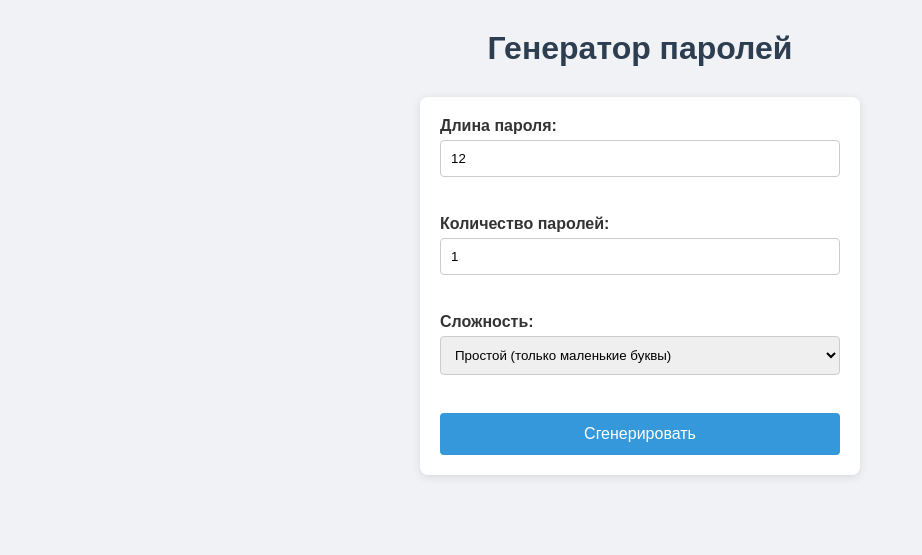
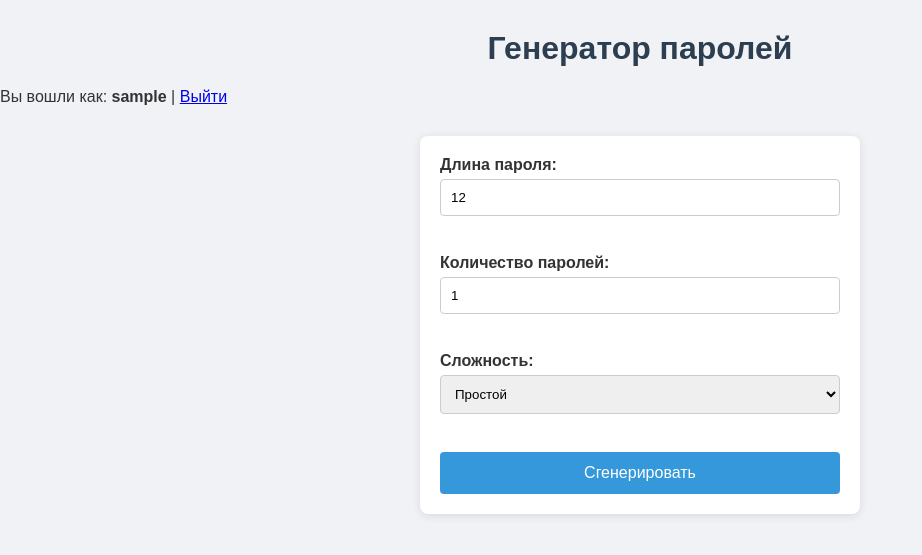
Before and after one commit to minelyeu/pass_gen, a Flask app: page /generator in a window 1280 px wide. Shown: the top 555 px of the page, without its empty margins (0-922 px from the left). Run offline with Flask 3, Linux system fonts and the light colour scheme; the visitor is signed in with stand-in values (Sample User, id 1).

Commit message:
Add files via upload

```diff
--- a/templates/index.html
+++ b/templates/index.html
@@ -7,6 +7,7 @@
 </head>
 <body>
     <h1>Генератор паролей</h1>
+    <p>Вы вошли как: <b>{{ user }}</b> | <a href="{{ url_for('logout') }}">Выйти</a></p>
 
     <form method="post">
         <label>Длина пароля:</label>
@@ -17,10 +18,10 @@
 
         <label>Сложность:</label>
         <select name="complexity">
-            <option value="low">Простой (только маленькие буквы)</option>
-            <option value="medium">Средний (маленькие и большие буквы)</option>
-            <option value="high">Сложный (буквы и цифры)</option>
-            <option value="max">Максимум (всё подряд)</option>
+            <option value="low">Простой</option>
+            <option value="medium">Средний</option>
+            <option value="high">Сложный</option>
+            <option value="max">Максимум</option>
         </select><br><br>
 
         <button type="submit">Сгенерировать</button>
```
Also changed, not shown: templates/login.html (added, +23 -0 lines).
